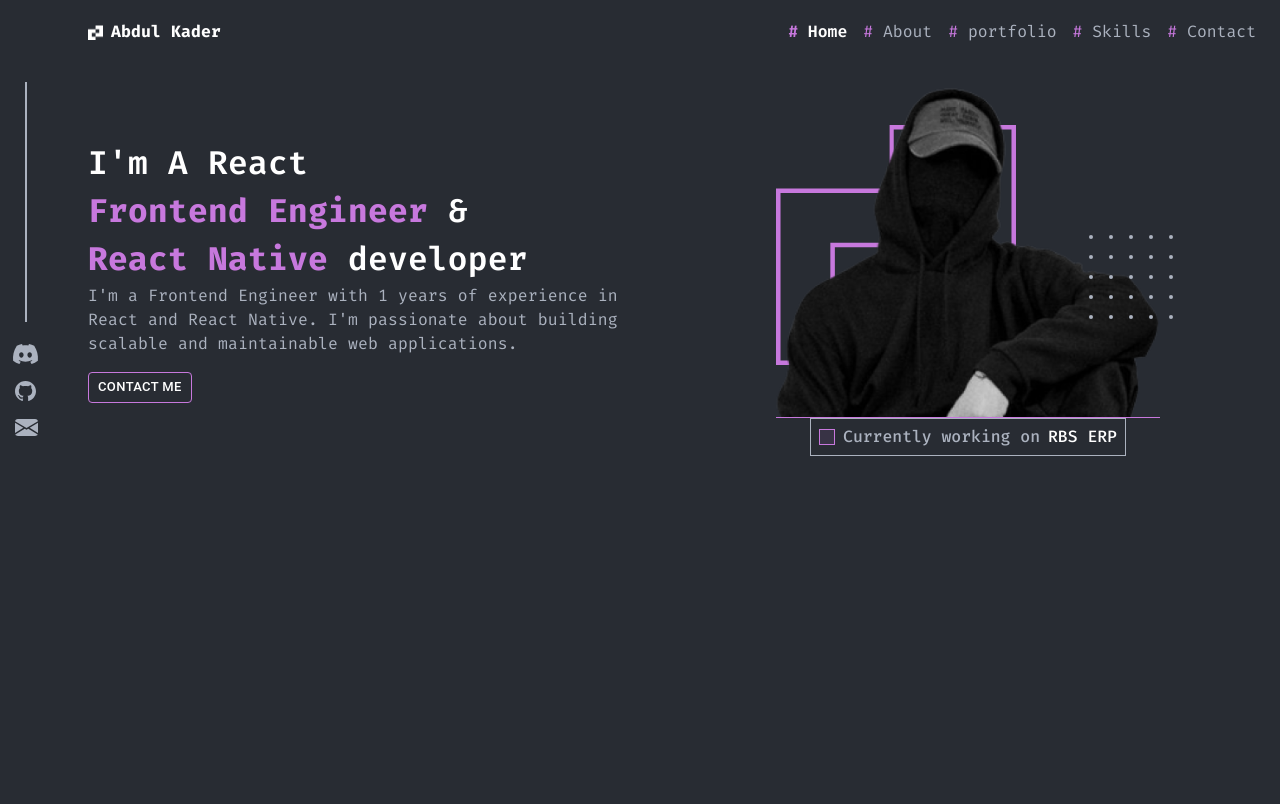
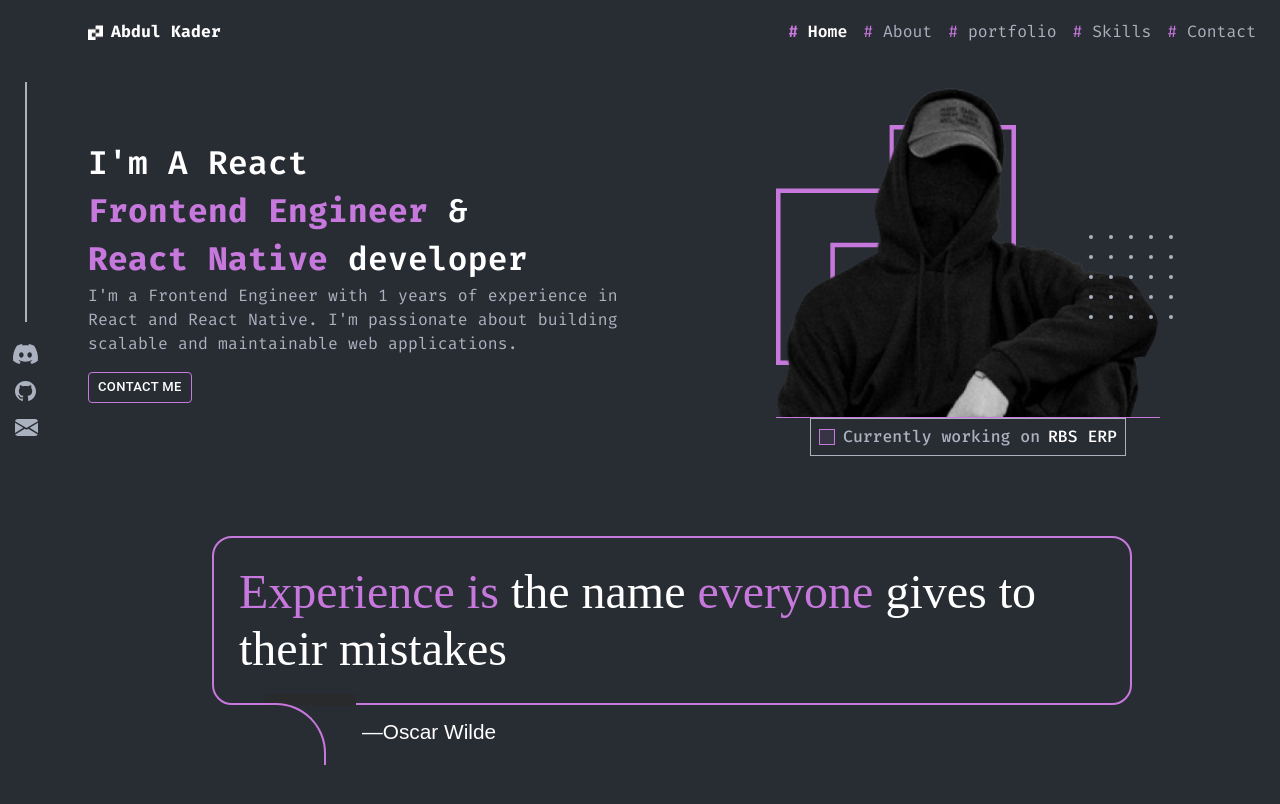
Before and after one commit to abdulkadershohan/react-protfolio, a React (Create React App) app: page / in a window 1280 px wide. Shown: the top 804 px of the page. Built offline with nearby package versions, Linux system fonts and the light colour scheme.

Commit message:
blockquote

```diff
--- a/src/components/hero/Hero.jsx
+++ b/src/components/hero/Hero.jsx
@@ -5,6 +5,7 @@ import { Link } from "react-router-dom";
 import hero from "../../assets/images/hero.png";
 import logoOutline from "../../assets/images/logoOutline.svg";
 import { CButton, CTypography } from "../../utility";
+import styles from "./hero.module.css";
 export default function Hero() {
   return (
     <Stack>
@@ -156,6 +157,16 @@ export default function Hero() {
 
         </Grid>
       </Grid >
+      <div className={styles.blockquoteWrapper}>
+        <div className={styles.blockquote}>
+          <h1>
+            Experience is  <span style={{ color: '#ffffff' }}>the name</span> everyone <span style={{ color: '#ffffff' }}>  gives to their  mistakes</span>
+          </h1>
+          <h4>—Oscar Wilde<br />
+            {/* <em>Web Site Usability: A Designer's Guide</em> */}
+          </h4>
+        </div>
+      </div>
     </Stack >
   )
 }
--- /dev/null
+++ b/src/components/hero/hero.module.css
@@ -0,0 +1,86 @@
+
+  /* center the blockquote in the page */
+  .blockquoteWrapper {
+    display: flex;
+    padding: 0 20px;
+ }
+
+ /* Blockquote main style */
+ .blockquote {
+     position: relative;
+     font-family: 'Barlow Condensed', sans-serif;
+     max-width: 920px;
+     /* max-width: 620px; */
+     margin: 80px auto;
+     align-self: center;
+ }
+
+ /* Blockquote header */
+ .blockquote h1 {
+     font-family: 'Abril Fatface', cursive;
+     position: relative; /* for pseudos */
+     color: #C778DD;
+     /* color: #e74848; */
+     font-size: 2.8rem;
+     font-weight: normal;
+     line-height: 1;
+     margin: 0;
+     border: 2px solid #fff;
+     border: solid 2px;
+     border-radius:20px;
+     padding: 25px;
+ }
+
+ /* Blockquote right double quotes */
+ .blockquote h1:after {
+     content:"";
+     position: absolute;
+     border: 2px solid #C778DD;
+     /* border: 2px solid #e74848; */
+     border-radius: 0 50px 0 0;
+     width: 60px;
+     height: 60px;
+     bottom: -62px;
+     left: 50px;
+     border-bottom: none;
+     border-left: none;
+     z-index: 3;
+ }
+
+ .blockquote h1:before {
+     content:"";
+     position: absolute;
+     width: 80px;
+     border: 6px solid #292a2b;
+     bottom: -3px;
+     left: 50px;
+     z-index: 2;
+ }
+
+ /* increase header size after 600px */
+ @media all and (min-width: 600px) {
+     .blockquote h1 {
+         font-size: 3rem;
+         line-height: 1.2;
+    }
+
+ }
+
+ /* Blockquote subheader */
+ .blockquote h4 {
+     position: relative;
+     color: #ffffff;
+     font-size: 1.3rem;
+     font-weight: 400;
+     line-height: 1.2;
+     margin: 0;
+     padding-top: 15px;
+     z-index: 1;
+     margin-left:150px;
+     padding-left:12px;
+ }
+
+
+ .blockquote h4:first-letter {
+   margin-left:-12px;
+ }
```
Also changed, not shown: src/index.css (line endings or trailing spaces).
